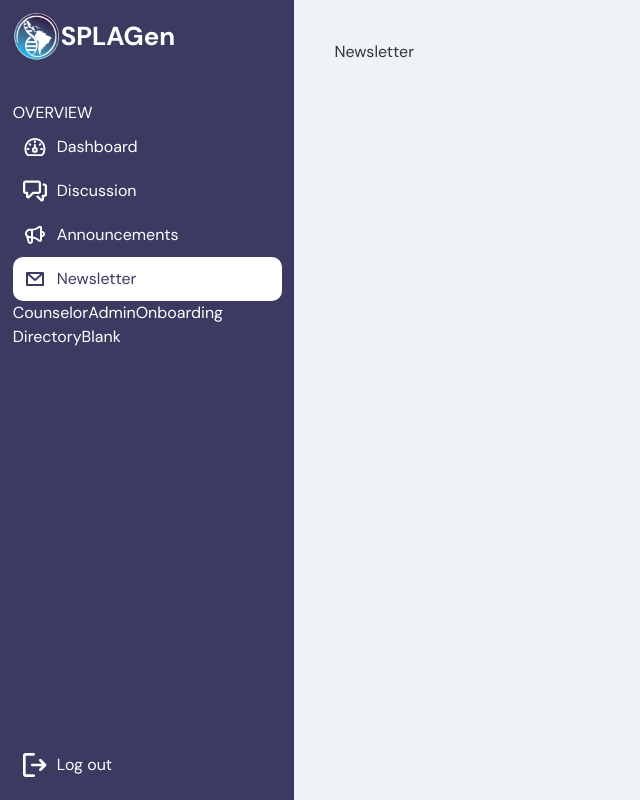
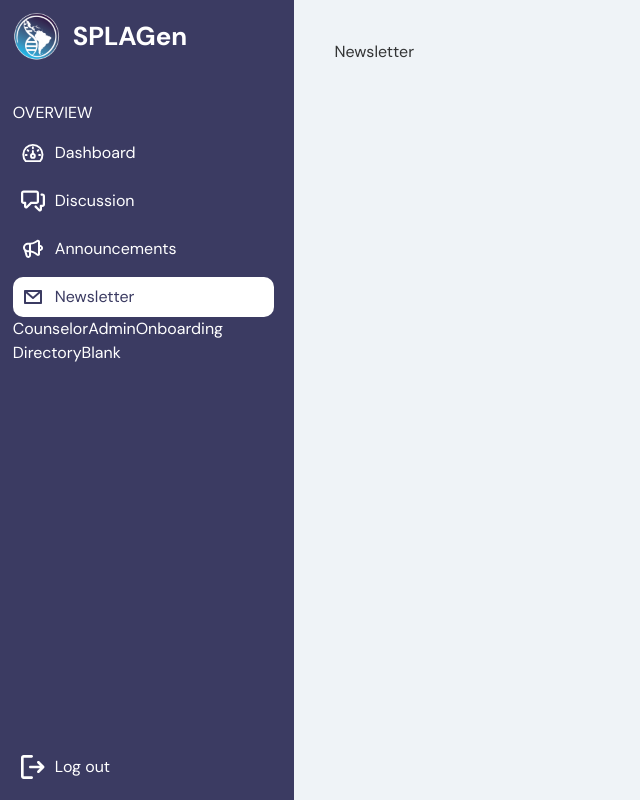
Before and after one commit to TritonSE/SPLAGen-Website, a Next.js app in the folder frontend/: page /newsletter in a window 1280 px wide. Both pictures are taken after a click on the button "Counselor". Shown: the whole page, without its empty margins (0-640 px from the left). Built offline with nearby package versions, Linux system fonts and the light colour scheme.

Commit message:
fixed css syntax and navcard padding.

```diff
--- a/frontend/src/app/components/NavCard.module.css
+++ b/frontend/src/app/components/NavCard.module.css
@@ -1,7 +1,8 @@
 .card {
   display: flex;
   gap: 10px;
-  padding: 10px;
+  padding: 8px;
+  margin: 8px 8px 0 0;
   border-radius: 10px;
 }
 
--- a/frontend/src/app/components/SideNavbar.module.css
+++ b/frontend/src/app/components/SideNavbar.module.css
@@ -11,16 +11,12 @@
   overflow: hidden;
 }
 
-.cards {
-  gap: 20px;
-}
-
 .decoration {
   display: flex;
   align-items: center;
   margin-bottom: clamp(10px, 5vh, 80px);
   font-size: 26px;
-  gap: clamp();
+  gap: 12px;
 }
 
 @media (max-height: 300px) {
```
